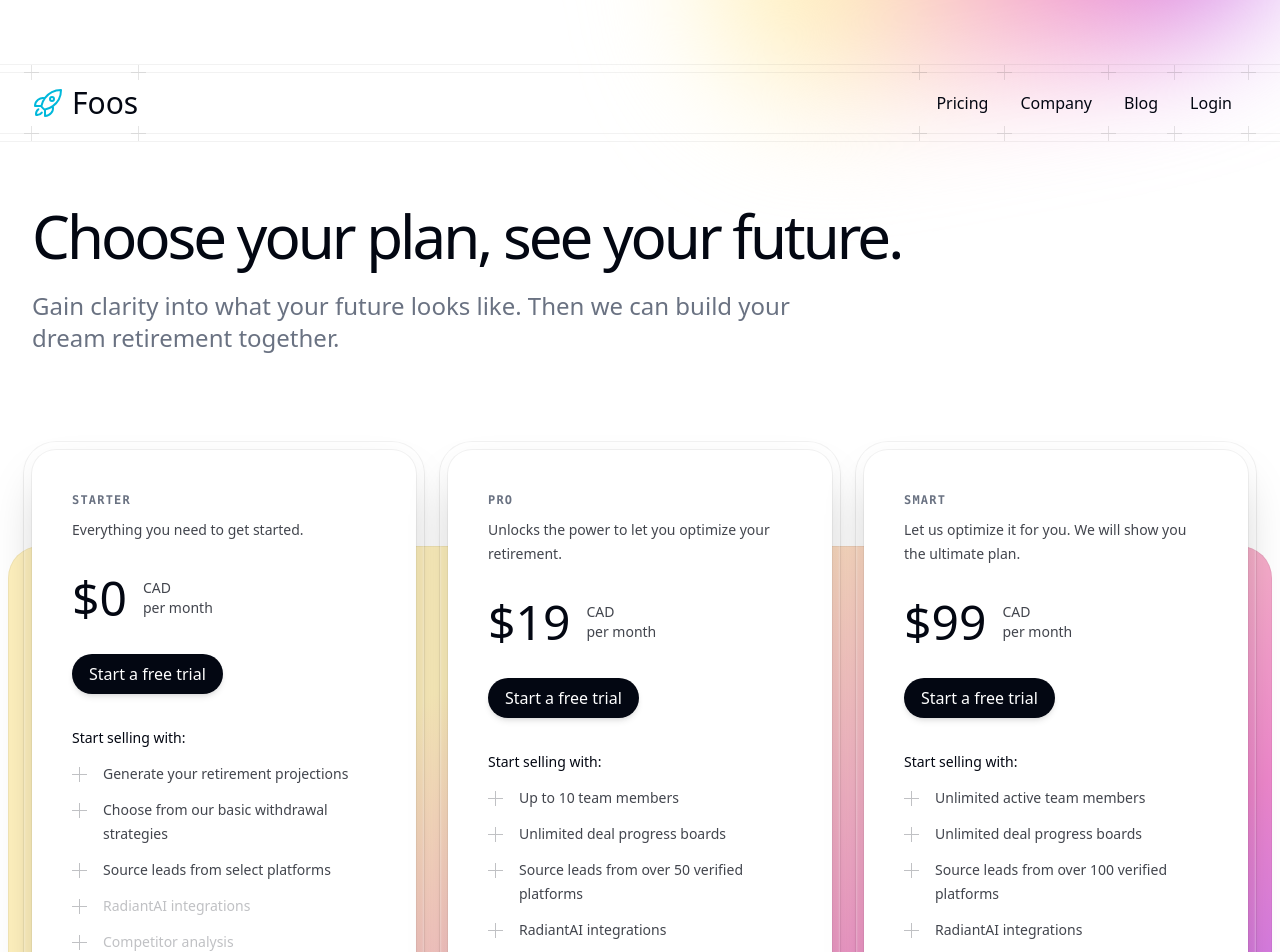
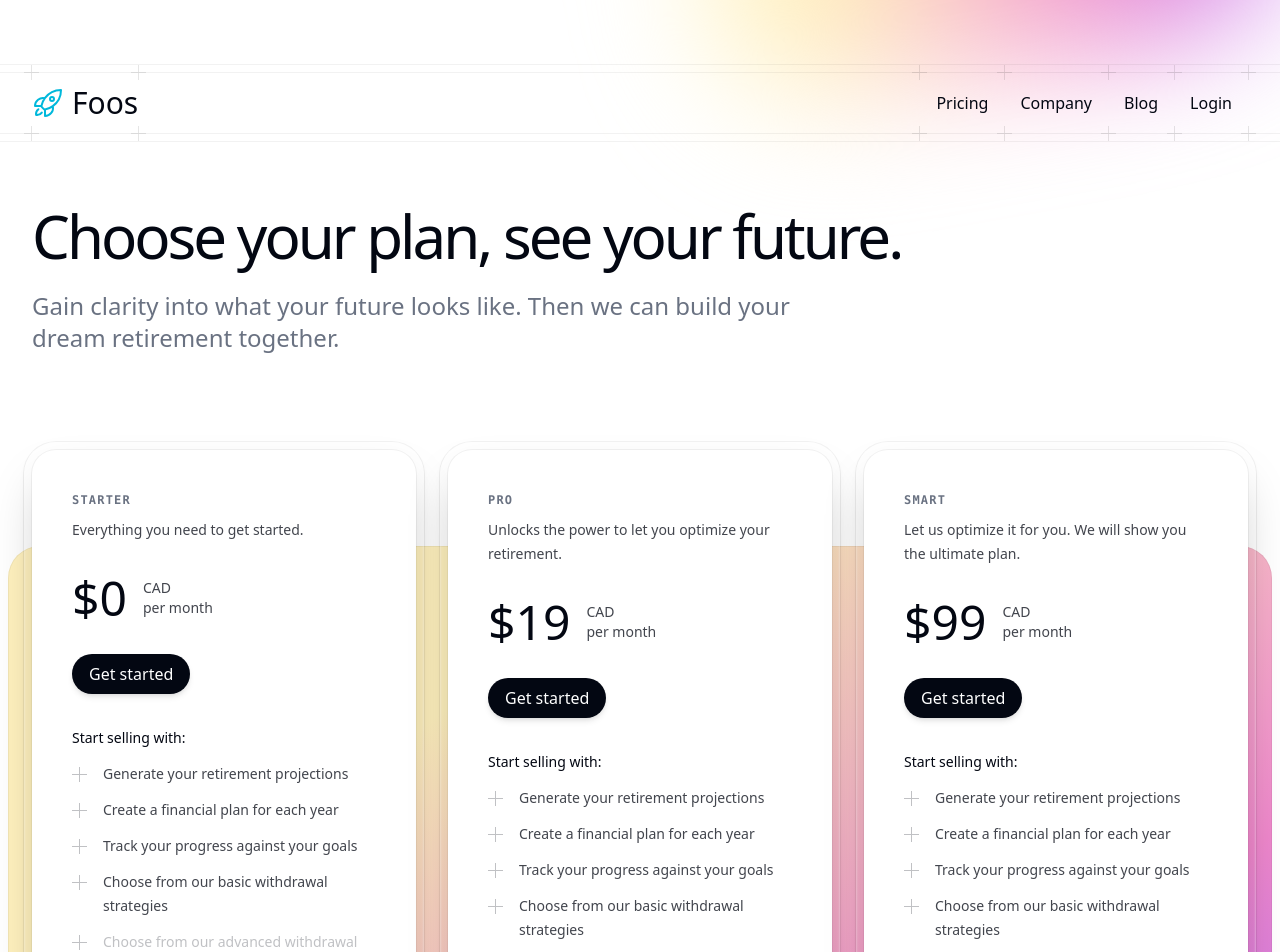
Before and after one commit to mikecousins/foos-marketing, a Next.js app: page /pricing in a window 1280 px wide. Shown: the top 952 px of the page. Built offline with nearby package versions, Linux system fonts and the light colour scheme; a web font is replaced by a local one.

Commit message:
Updating pricing page highlights

```diff
--- a/src/app/pricing/page.tsx
+++ b/src/app/pricing/page.tsx
@@ -29,10 +29,11 @@ const tiers = [
     href: '#',
     highlights: [
       { description: 'Generate your retirement projections' },
+      { description: 'Create a financial plan for each year' },
+      { description: 'Track your progress against your goals'},
       { description: 'Choose from our basic withdrawal strategies' },
-      { description: 'Source leads from select platforms' },
-      { description: 'RadiantAI integrations', disabled: true },
-      { description: 'Competitor analysis', disabled: true },
+      { description: 'Choose from our advanced withdrawal strategies', disabled: true },
+      { description: 'Optimized withdrawal strategy for your situation', disabled: true },
     ],
     features: [
       { section: 'Features', name: 'Accounts', value: 3 },
@@ -56,11 +57,12 @@ const tiers = [
     priceMonthly: 19,
     href: '#',
     highlights: [
-      { description: 'Up to 10 team members' },
-      { description: 'Unlimited deal progress boards' },
-      { description: 'Source leads from over 50 verified platforms' },
-      { description: 'RadiantAI integrations' },
-      { description: '5 competitor analyses per month' },
+      { description: 'Generate your retirement projections' },
+      { description: 'Create a financial plan for each year' },
+      { description: 'Track your progress against your goals'},
+      { description: 'Choose from our basic withdrawal strategies' },
+      { description: 'Choose from our advanced withdrawal strategies' },
+      { description: 'Optimized withdrawal strategy for your situation', disabled: true },
     ],
     features: [
       { section: 'Features', name: 'Accounts', value: 10 },
@@ -84,11 +86,12 @@ const tiers = [
     priceMonthly: 99,
     href: '#',
     highlights: [
-      { description: 'Unlimited active team members' },
-      { description: 'Unlimited deal progress boards' },
-      { description: 'Source leads from over 100 verified platforms' },
-      { description: 'RadiantAI integrations' },
-      { description: 'Unlimited competitor analyses' },
+      { description: 'Generate your retirement projections' },
+      { description: 'Create a financial plan for each year' },
+      { description: 'Track your progress against your goals'},
+      { description: 'Choose from our basic withdrawal strategies' },
+      { description: 'Choose from our advanced withdrawal strategies' },
+      { description: 'Optimized withdrawal strategy for your situation' },
     ],
     features: [
       { section: 'Features', name: 'Accounts', value: 'Unlimited' },
@@ -152,7 +155,7 @@ function PricingCard({ tier }: { tier: (typeof tiers)[number] }) {
             </div>
           </div>
           <div className="mt-8">
-            <Button href={tier.href}>Start a free trial</Button>
+            <Button href={tier.href}>Get started</Button>
           </div>
           <div className="mt-8">
             <h3 className="text-sm/6 font-medium text-gray-950">
```
